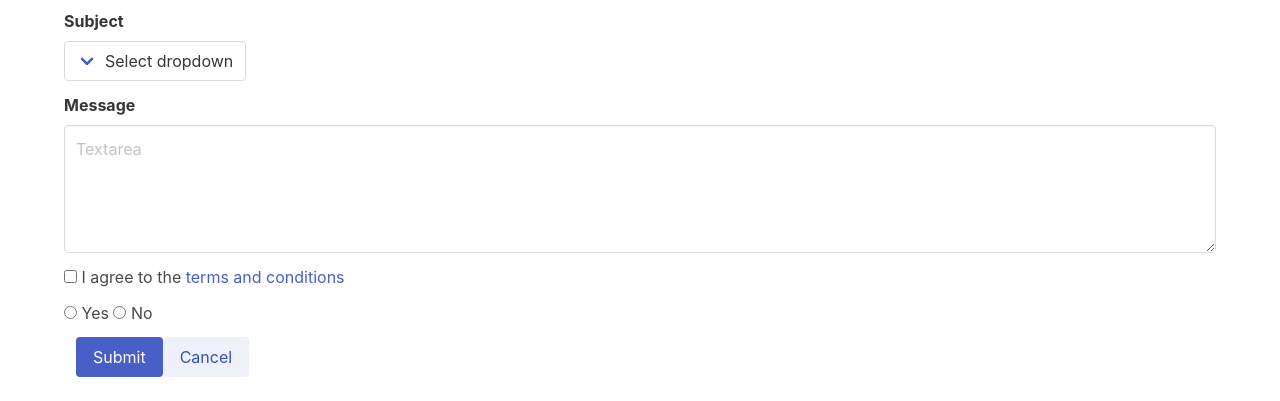
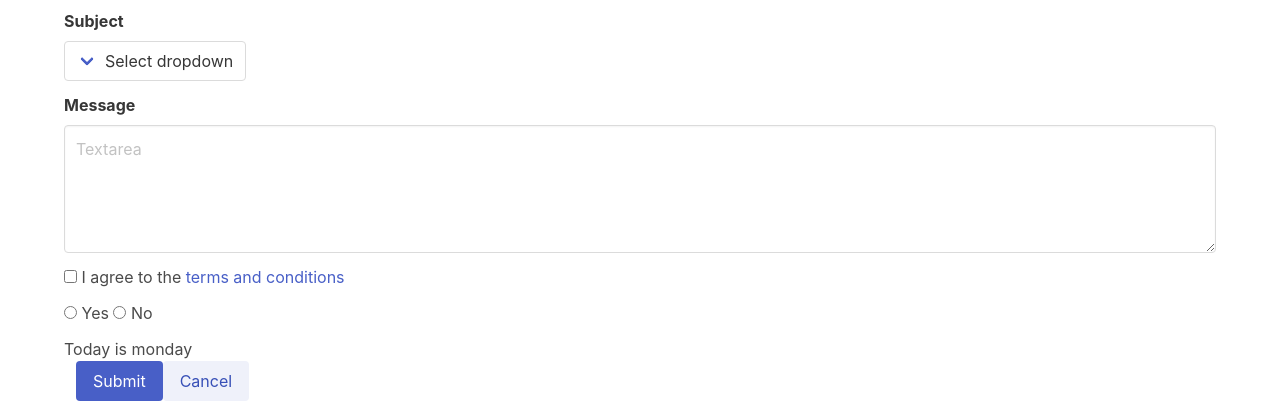
Before and after one commit to Tuzosdaniel12/branches-demo, a plain HTML site: page index.html in a window 1280 px wide. Shown: the part 1111-1512 px from the top of the page. Before the commit the page ends 1488 px from the top, so only its background shows below. Drawn offline with nearby package versions, Linux system fonts and the light colour scheme.

Commit message:
add a p tag

```diff
--- a/index.html
+++ b/index.html
@@ -151,6 +151,9 @@
 					</label>
 				</div>
 			</div>
+			<p>
+				Today is monday
+			</p>
 
 			<div class="field is-grouped">
 				<div class="control">
```
